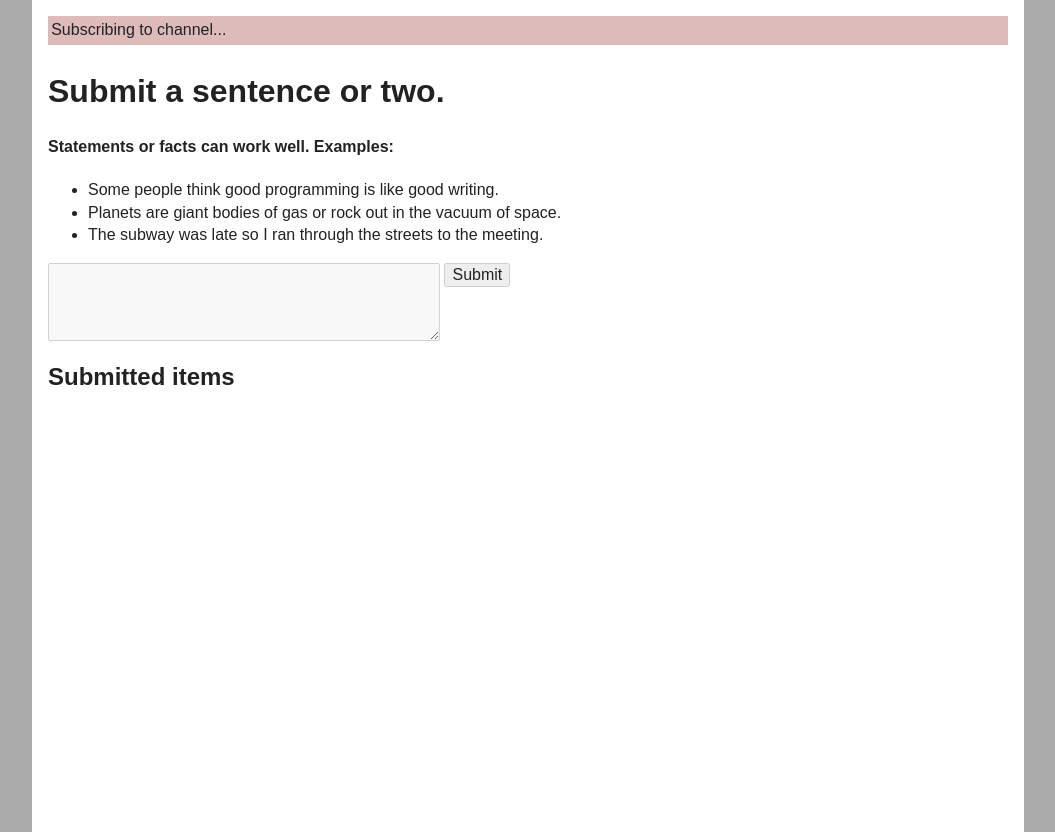
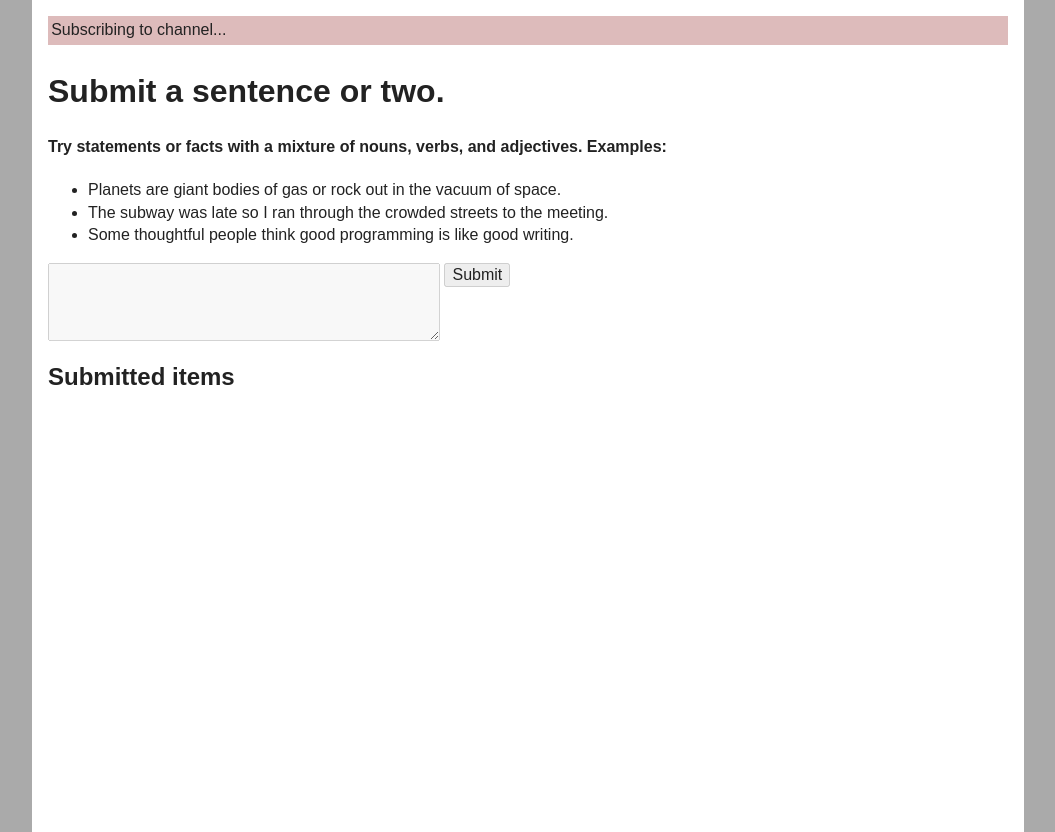
Before and after one commit to sandinmyjoints/visularity, a Flask app: template visularity/templates/submit_text.html in a window 1280 px wide. Shown: the whole page, without its empty margins (112-1167 px from the left). Run offline with Flask 2, Linux system fonts and the light colour scheme; the template is opened without the code that fills it, so the values that code supplies are empty; parts of the project's set-up code (start-up, migrations or seed data) failed here and were passed over.

Commit message:
Refactored ui js for submitting text, and improved input instructions.

```diff
--- a/visularity/templates/submit_text.html
+++ b/visularity/templates/submit_text.html
@@ -18,11 +18,11 @@
     <div class="content">
 
         <h1>Submit a sentence or two.</h1>
-        <h4>Statements or facts can work well. Examples:</h4>
+        <h4>Try statements or facts with a mixture of nouns, verbs, and adjectives. Examples:</h4>
         <ul>
-            <li>Some people think good programming is like good writing.</li>
             <li>Planets are giant bodies of gas or rock out in the vacuum of space.</li>
-            <li>The subway was late so I ran through the streets to the meeting.</li>
+            <li>The subway was late so I ran through the crowded streets to the meeting.</li>
+            <li>Some thoughtful people think good programming is like good writing.</li>
         </ul>
         <form action="" method="GET">
             <!--<label for="id_text">Submit a sentence or two.</label>-->
@@ -46,14 +46,12 @@
 <script src="{{ url_for('static', filename='js/hookbox.js') }}" type="text/javascript"></script>
 
 <script type="text/javascript">
-    $(function () {
-
     function addToSubmitted(msg) {
-            $('#submitted ul').prepend('<li>Submitted: ' + msg + '</li>');
+        $('#submitted ul').prepend('<li class="submitted">Submitted: ' + msg + '</li>');
     }
 
     function addToCalculated(msg) {
-            $('#submitted ul').prepend('<li>Calculated: ' + msg + '</li>');
+        $('#submitted ul').prepend('<li class="calculated">Calculated: ' + msg + '</li>');
     }
 
     function showMessage(msg) {
@@ -65,11 +63,9 @@
 
     }
 
-        $('#id_submit').click(function (e) {
-            clearMessages();
+    function submit_text() {
         var submitted_text = $('#id_text');
-            if(submitted_text.val().length > 20)
-            {
+        if (submitted_text.val().length > 20) {
             $.ajax({url:"{{ url_for('submit_text') }}",
                 type:"POST",
                 data:{ "text":submitted_text.val() }
@@ -85,8 +81,20 @@
         else {
             showMessage("Text is too short. Please add a bit more and try again.");
         }
+    }
 
+    $(function () {
+
+        $('#id_submit').click(function (e) {
+            clearMessages();
+            submit_text();
             e.preventDefault();
+        });
+
+        $("#id_text").keypress(function(event) {
+            if(event.which == 13) {
+                submit_text();
+            }
         });
 
         // connect to the hookbox server, running locally on port 8001
```
Lines whose indentation alone changed are shown as unchanged.
